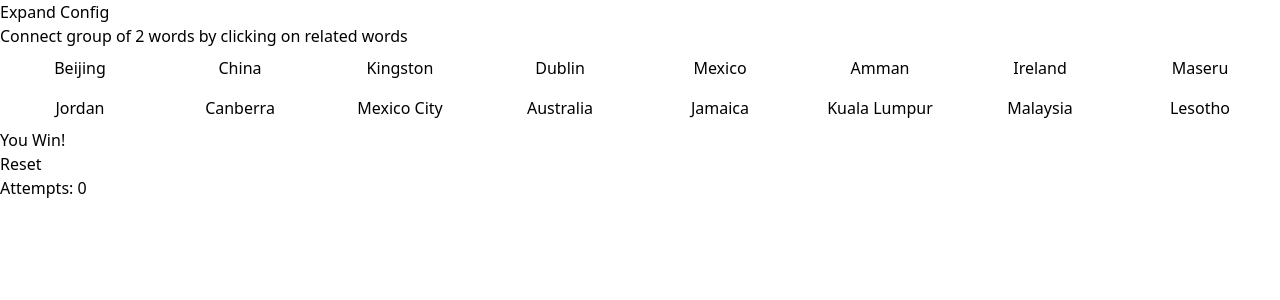
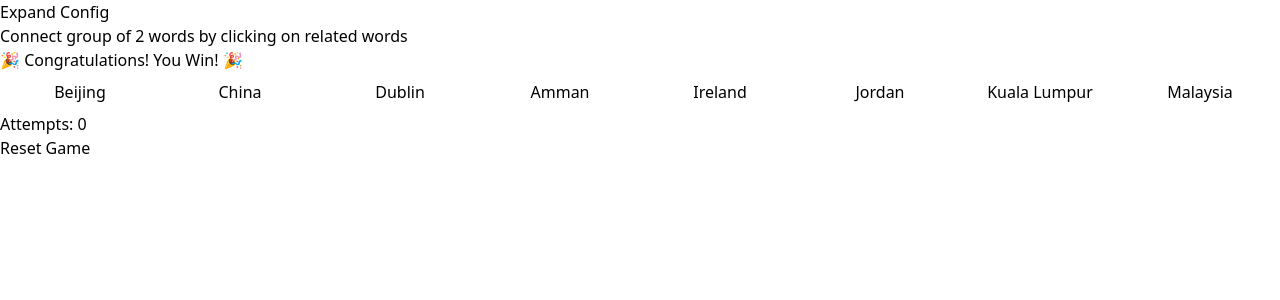
Before and after one commit to Dhirajbhavsar9900/RemctModule5, a React (Vite) app: page / in a window 1280 px wide. Shown: the top 300 px of the page. Built offline with nearby package versions, Linux system fonts and the light colour scheme.

Commit message:
app jsx attempdisplay configpanel and gameboard.jsx updated

```diff
--- a/src/App.jsx
+++ b/src/App.jsx
@@ -10,6 +10,7 @@ const App = () => {
   const [columns, setColumns] = useState(4);
   const [attempts, setAttempts] = useState(0);
   const [reset, setReset] = useState(false);
+  const [maxAttempts, setMaxAttempts] = useState(5); // Add state for maxAttempts
 
   return (
     <div className="relative min-h-screen bg-white">
@@ -20,6 +21,7 @@ const App = () => {
         setItemCount={setItemCount}
         columns={columns}
         setColumns={setColumns}
+        setMaxAttempts={setMaxAttempts} // Pass setMaxAttempts here
       />
       <GameBoard
         groupSize={groupSize}
@@ -28,6 +30,7 @@ const App = () => {
         attempts={attempts}
         setAttempts={setAttempts}
         reset={reset}
+        maxAttempts={maxAttempts} // Pass maxAttempts to GameBoard
       />
     </div>
   );
--- a/src/components/AttemptsDisplay.jsx
+++ b/src/components/AttemptsDisplay.jsx
@@ -1,7 +1,7 @@
 import React from "react";
 
 const AttemptsDisplay = ({ attempts }) => {
-  return <div className="mb-4">Attempts: {attempts}</div>;
+  return <div className="m-2 p-4 font-bold">Attempts: {attempts}</div>;
 };
 
 export default AttemptsDisplay;
--- a/src/components/GameBoard.jsx
+++ b/src/components/GameBoard.jsx
@@ -1,23 +1,41 @@
-import React, { useEffect, useState } from "react";
+import React, { useState, useEffect } from "react";
 import { connectedWords } from "./../data";
-import AttemptsDisplay from "./AttemptsDisplay"; // Import the AttemptsDisplay component
+import AttemptsDisplay from "./AttemptsDisplay";
 
-const GameBoard = ({ groupSize, itemCount, columns, attempts, setAttempts }) => {
+const GameBoard = ({
+  groupSize,
+  itemCount,
+  columns,
+  attempts,
+  setAttempts,
+  maxAttempts,
+  setMaxAttempts,
+}) => {
   const [words, setWords] = useState([]);
   const [selected, setSelected] = useState([]);
   const [resetKey, setResetKey] = useState(0);
-  const [gameStatus, setGameStatus] = useState(""); // Initially, no game status
-  const [isGameOver, setIsGameOver] = useState(false);
+  const [statusMessage, setStatusMessage] = useState(""); // To show Win/Lose message
+
+  // Update the number of words based on the groupSize
+  const getNumberOfTiles = () => {
+    if (groupSize === 2) return 8; // 2-group size, 8 tiles
+    if (groupSize === 3) return 12; // 3-group size, 12 tiles
+    if (groupSize === 4) return 16; // 4-group size, 16 tiles
+    return 20; // Default number of tiles for other group sizes
+  };
 
   useEffect(() => {
-    // Fetch words when game configuration changes
     const fetchWords = () => {
       const availableGroups = connectedWords.get(groupSize) || [];
       const shuffledGroups = shuffleArray(availableGroups);
       let selectedWords = [];
 
+      // Adjust the number of tiles based on group size
+      const requiredTiles = getNumberOfTiles();
+      let count = 0;
+
       for (let group of shuffledGroups) {
-        if (selectedWords.length + groupSize <= itemCount) {
+        if (selectedWords.length < requiredTiles) {
           selectedWords.push(
             ...group.map((word) => ({
               word,
@@ -25,18 +43,22 @@ const GameBoard = ({ groupSize, itemCount, columns, attempts, setAttempts }) =>
               status: "neutral",
             }))
           );
+          count += group.length;
         }
-        if (selectedWords.length >= itemCount) break;
+        if (selectedWords.length >= requiredTiles) break;
       }
 
       return shuffleArray(selectedWords);
     };
 
     setWords(fetchWords());
-    setSelected([]); // Reset selected words
-    setGameStatus(""); // Reset game status on new game
-    setIsGameOver(false); // Set game over to false when resetting the game
-  }, [groupSize, itemCount, resetKey]); // Trigger effect when groupSize, itemCount, or resetKey changes
+    setSelected([]);
+    setStatusMessage(""); // Reset status message on game reset
+  }, [groupSize, itemCount, resetKey]);
+
+  useEffect(() => {
+    setAttempts(0); // Reset attempts when itemCount, groupSize, or columns change
+  }, [itemCount, groupSize, columns, setAttempts]);
 
   const shuffleArray = (array) => array.sort(() => Math.random() - 0.5);
 
@@ -76,32 +98,26 @@ const GameBoard = ({ groupSize, itemCount, columns, attempts, setAttempts }) =>
             )
           );
         }, 2000);
+
+        setAttempts((prevAttempts) => prevAttempts + 1);
       }
 
-      setSelected([]); // Reset selected words after each selection
-      setAttempts((prevAttempts) => prevAttempts + 1);
+      setSelected([]);
     }
   }, [selected]);
 
   useEffect(() => {
-    // Check if the game is over
-    const allCorrect = words.every((word) => word.status === "correctPending");
-
-    if (allCorrect) {
-      setGameStatus("win"); // Player wins
-      setIsGameOver(true); // End the game
-    } else if (attempts >= 10 && !isGameOver) { // Player loses after 10 attempts
-      setGameStatus("loss");
-      setIsGameOver(true); // End the game
+    if (words.length === 0) {
+      setStatusMessage("🎉 Congratulations! You Win! 🎉");
+    } else if (attempts >= maxAttempts) {
+      setStatusMessage("😢 Game Over! You Lose! 😢");
     }
-  }, [words, attempts, isGameOver]); // Add isGameOver to prevent multiple updates
-
+  }, [words, attempts, maxAttempts]);
 
   const handleReset = () => {
     setAttempts(0);
-    setResetKey((prev) => prev + 1); // Increment reset key to trigger game reset
-    setIsGameOver(false); // Set game over to false when resetting the game
-    setGameStatus(""); // Reset game status to empty
+    setResetKey((prev) => prev + 1);
+    setStatusMessage(""); // Clear the status message on reset
   };
 
   return (
@@ -109,13 +125,19 @@ const GameBoard = ({ groupSize, itemCount, columns, attempts, setAttempts }) =>
       <h1 className="text-xl font-bold text-center mb-4">
         Connect group of {groupSize} words by clicking on related words
       </h1>
+
+      {statusMessage && (
+        <div className="text-2xl font-bold text-center mb-6 text-red-600">
+          {statusMessage}
+        </div>
+      )}
+
       <div
         className="flex flex-wrap justify-center"
         style={{
           maxWidth: `${columns * 500}px`,
           gap: "8px",
           margin: "0 auto",
-          transition: "all 1.5s ease",
         }}
       >
         {words.map((word, index) => (
@@ -130,7 +152,7 @@ const GameBoard = ({ groupSize, itemCount, columns, attempts, setAttempts }) =>
                 ? "bg-green-500 text-white opacity-100 transition-opacity duration-1500"
                 : selected.includes(word)
                 ? "bg-blue-500 text-white"
-                : "bg-pink-700 text-white"
+                : "bg-orange-500 text-white"
             }`}
             style={{
               flex: `0 1 calc(100% / ${columns} - 10px)`,
@@ -147,26 +169,15 @@ const GameBoard = ({ groupSize, itemCount, columns, attempts, setAttempts }) =>
         ))}
       </div>
 
-      {/* Show result only after game is over */}
-      {isGameOver && (
-        <div className="mt-4 text-center">
-          <h2 className="text-3xl font-bold text-red-500">
-            {gameStatus === "win" ? "You Win!" : "You Lose!"}
-          </h2>
-        </div>
-      )}
-
-      <div className="text-center mt-6">
+      <div className="mt-8">
+        <AttemptsDisplay attempts={attempts} maxAttempts={maxAttempts} />
         <button
           onClick={handleReset}
-          className="bg-blue-600 text-white px-4 py-2 rounded shadow"
+          className="mt-4 px-6 py-2 bg-blue-600 text-white rounded-lg shadow-lg"
         >
-          Reset
+          Reset Game
         </button>
       </div>
-
-      {/* Pass the attempts to the AttemptsDisplay component */}
-      <AttemptsDisplay attempts={attempts} />
     </div>
   );
 };
```
Also changed, not shown: src/components/ConfigPanel.jsx (+37 -29 lines).
